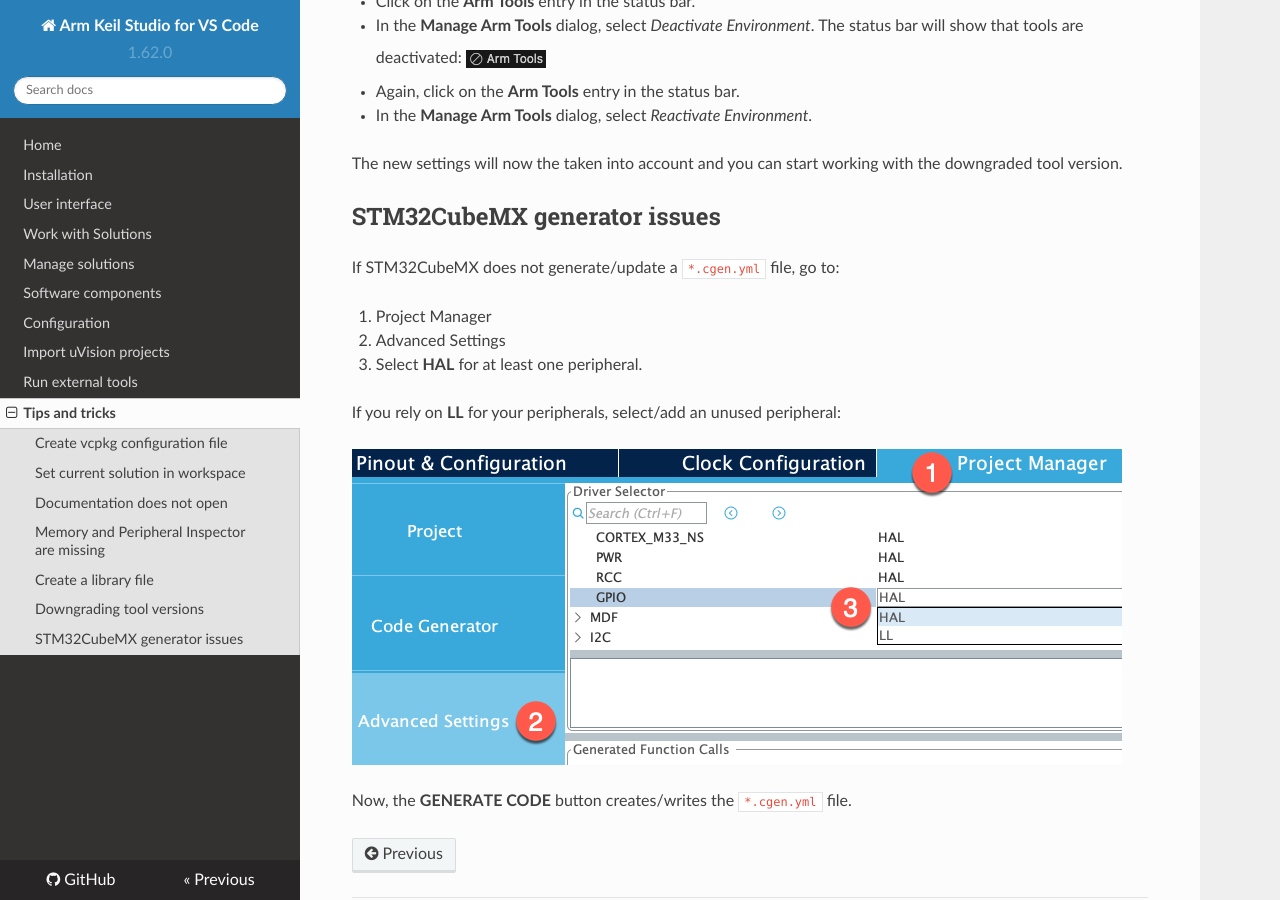
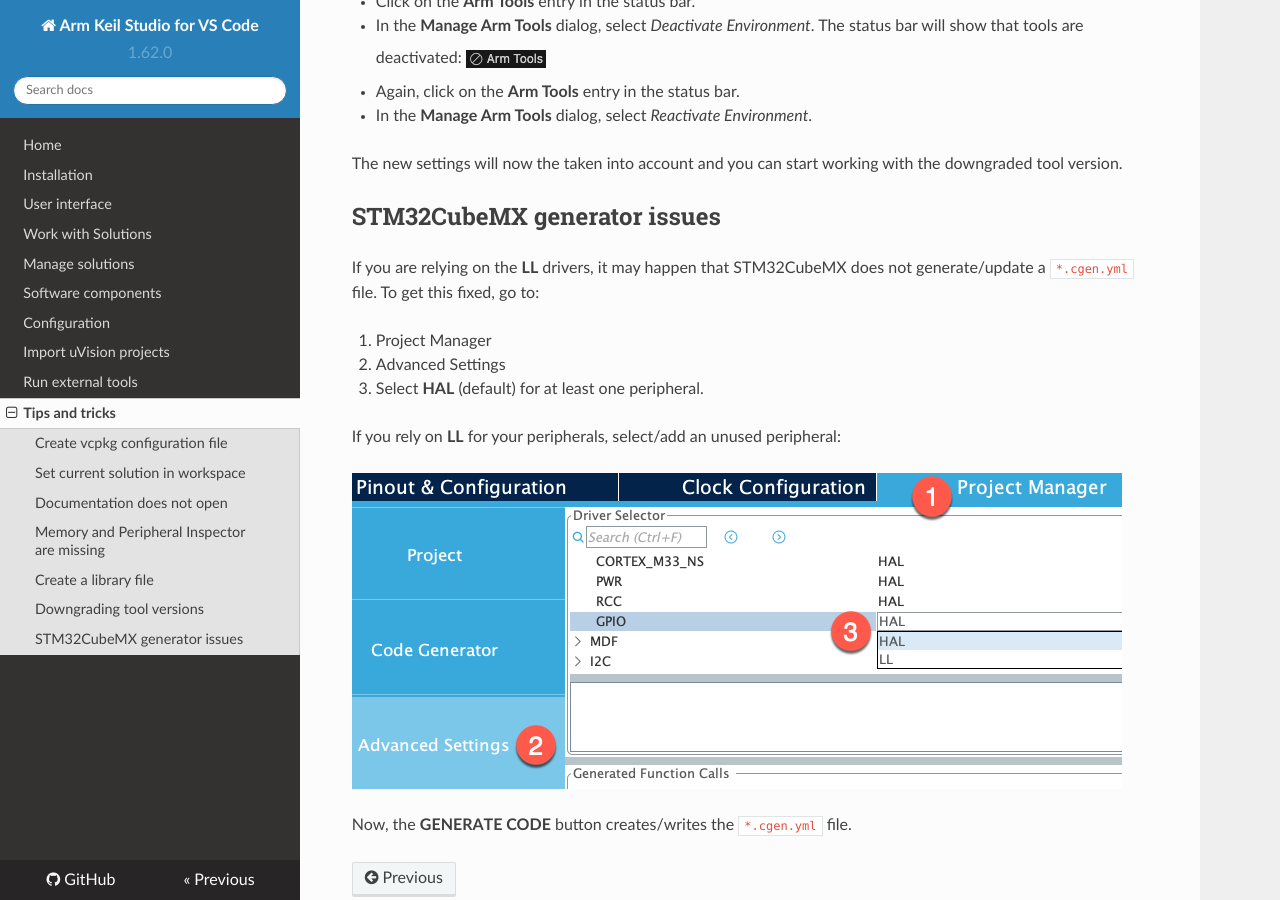
Before and after one commit to MDK-Packs/vscode-cmsis-solution-docs, an MkDocs documentation site: the page built from docs/tipsandtricks.md, in a window 1280 px wide and 900 px high, scrolled down 2230 px. Built offline with MkDocs 1.6.1, drawn with Linux system fonts in a browser that asks for light colours; nearby versions of some CDN libraries.

Commit message:
Added note about LL users.

```diff
--- a/docs/tipsandtricks.md
+++ b/docs/tipsandtricks.md
@@ -90,11 +90,12 @@
 
 ## STM32CubeMX generator issues
 
-If STM32CubeMX does not generate/update a `*.cgen.yml` file, go to:
+If you are relying on the **LL** drivers, it may happen that STM32CubeMX does not generate/update a `*.cgen.yml` file.
+To get this fixed, go to:
 
 1. Project Manager
 2. Advanced Settings
-3. Select **HAL** for at least one peripheral.
+3. Select **HAL** (default) for at least one peripheral.
 
 If you rely on **LL** for your peripherals, select/add an unused peripheral:
 
```
Also changed, not shown: site/tipsandtricks.html.
